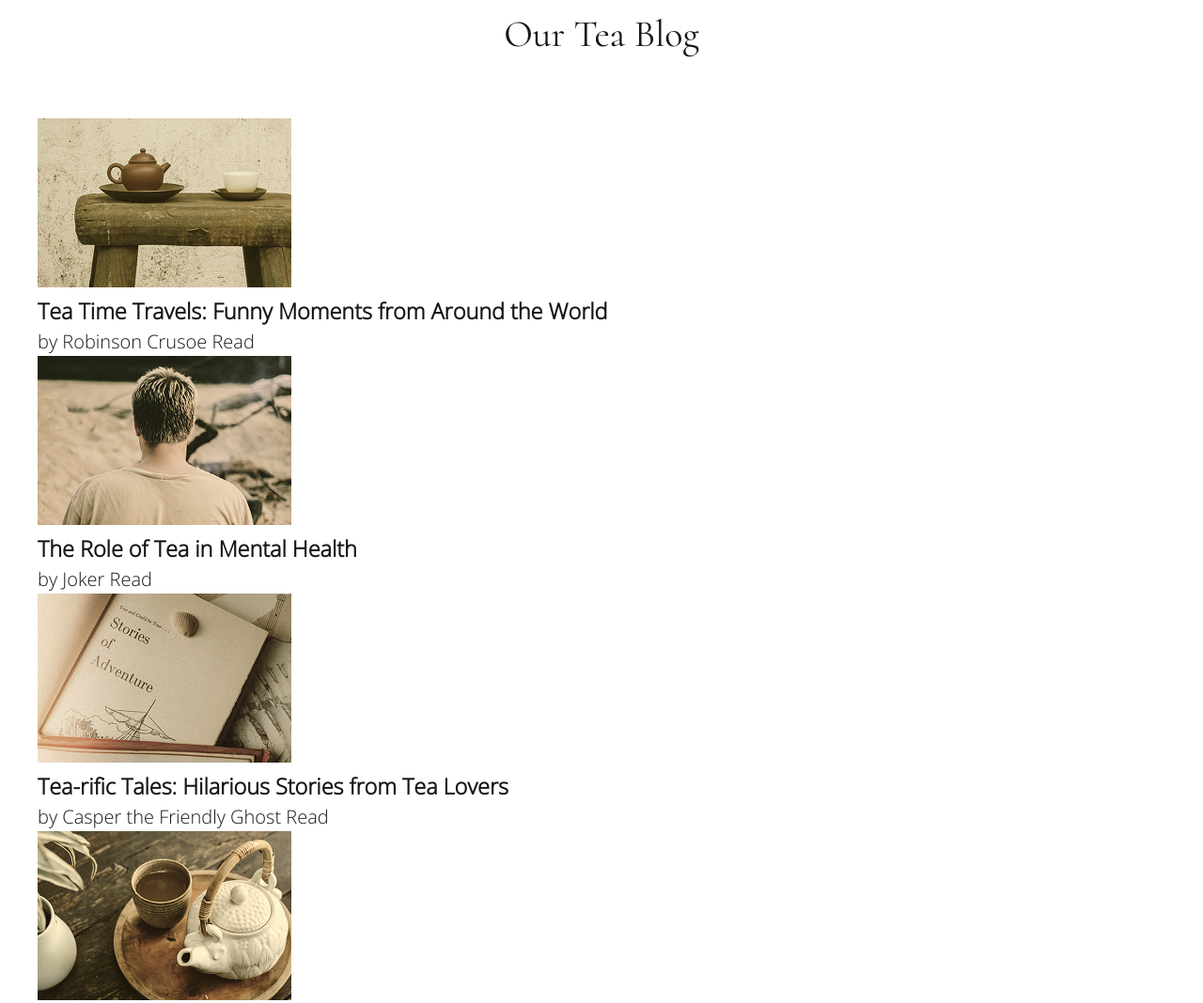
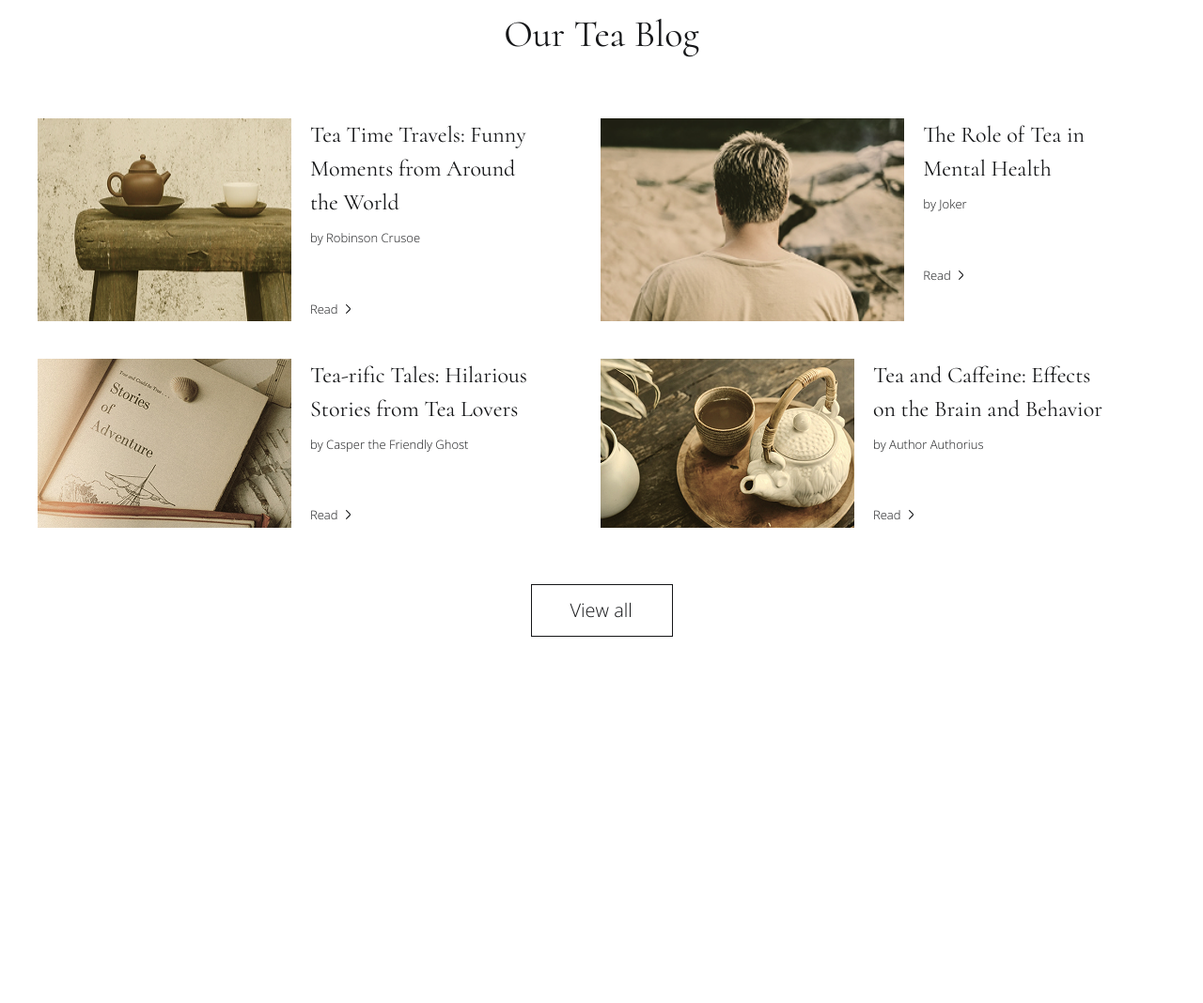
Before and after one commit to Vidiborets0012/tea, a plain HTML site: page index.html in a window 1280 px wide. Shown: the part 2220-3288 px from the top of the page at 94% size. After the commit the page ends 3048 px from the top, so only its background shows below. Drawn offline with nearby package versions, Linux system fonts and the light colour scheme; a web font is replaced by a local one.

Commit message:
add section styles for the main-blog section

```diff
--- a/css/style.css
+++ b/css/style.css
@@ -284,6 +284,50 @@ body {
   font-weight: 600;
 }
 
+.maine-blog__list {
+  display: flex;
+  gap: 40px 57px;
+  flex-wrap: wrap;
+  margin-bottom: 60px;
+}
+
+.main-blog_item {
+  display: flex;
+  gap: 0 20px;
+  max-width: 542px;
+}
+
+.main-blog_item-title {
+  margin-bottom: 10px;
+  font-family: 'Cormorant-Regular';
+  font-weight: 400;
+  font-size: 24px;
+}
+
+.main-blog_item-author {
+  display: block;
+  margin-bottom: 48px;
+  font-size: 13px;
+}
+
+.main-blog_item-link {
+  background-image: url('../images/icon-read.svg');
+  background-repeat: no-repeat;
+  background-size: 5px 10px;
+  background-position: center right;
+  padding-right: 13px;
+  font-size: 13px;
+}
+
+.main-blog__link {
+  display: block;
+  max-width: 151px;
+  margin: 0 auto;
+  padding: 12px 41px;
+  border: 1px solid #151618;
+  background-color: #fff;
+}
+
 @media (max-width: 1000px) {
   .header__inner {
     min-height: auto;
```
Also changed, not shown: images/icon-read.svg (added).
